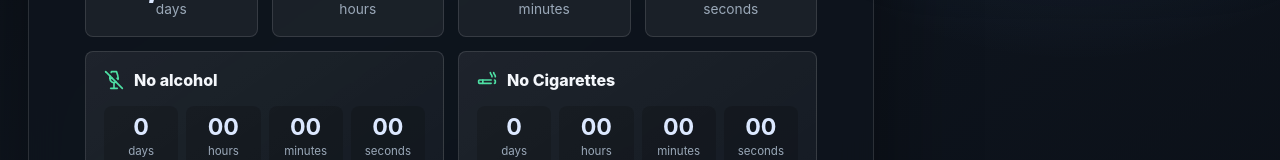
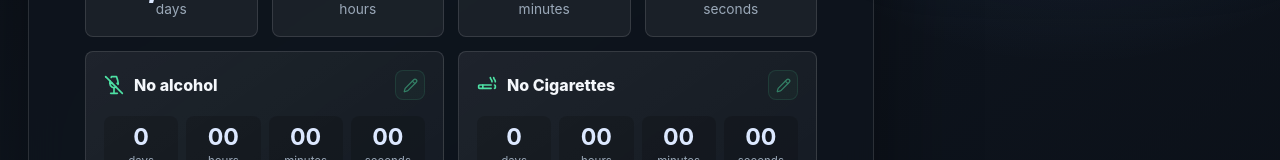
Before and after one commit to Esmodeo/playground, a React (Vite) app: page / in a window 1280 px wide. Shown: the part 564-724 px from the top of the page. Built offline with nearby package versions, Linux system fonts and the light colour scheme; no server answers.

Commit message:
Store health streak dates in Firebase

```diff
--- a/src/main.jsx
+++ b/src/main.jsx
@@ -1,6 +1,6 @@
 import React, { useEffect, useMemo, useState } from 'react';
 import { createRoot } from 'react-dom/client';
-import { Check, Cigarette, Clock3, Plus, RefreshCw, Target, Trash2, WineOff } from 'lucide-react';
+import { Check, Cigarette, Clock3, Pencil, Plus, RefreshCw, Target, Trash2, WineOff, X } from 'lucide-react';
 import { onAuthStateChanged, signInAnonymously } from 'firebase/auth';
 import {
   addDoc,
@@ -12,6 +12,7 @@ import {
   orderBy,
   query,
   serverTimestamp,
+  setDoc,
   updateDoc,
 } from 'firebase/firestore';
 import { auth, db } from './firebase';
@@ -25,6 +26,19 @@ const MONTHLY_AMOUNT = 3000;
 const ANNUAL_INFLATION_RATE = 0.02;
 const YEAR_IN_MILLISECONDS = 365.2425 * 24 * 60 * 60 * 1000;
 const TODO_COLLECTION = 'todos';
+const HEALTH_SETTINGS_COLLECTION = 'settings';
+const HEALTH_DEFAULTS = {
+  noAlcohol: {
+    icon: WineOff,
+    startDate: NO_ALCOHOL_START_DATE,
+    title: 'No alcohol',
+  },
+  noCigarettes: {
+    icon: Cigarette,
+    startDate: NO_CIGARETTES_START_DATE,
+    title: 'No Cigarettes',
+  },
+};
 
 function addMonths(date, amount) {
   const next = new Date(date);
@@ -129,6 +143,20 @@ function getOverallProgress(now) {
   return Math.max(0, Math.min(1, elapsed / total));
 }
 
+function toDateInputValue(date) {
+  const offsetDate = new Date(date.getTime() - date.getTimezoneOffset() * 60 * 1000);
+  return offsetDate.toISOString().slice(0, 16);
+}
+
+function parseStoredDate(value, fallback) {
+  if (!value) {
+    return fallback;
+  }
+
+  const parsed = new Date(value);
+  return Number.isNaN(parsed.getTime()) ? fallback : parsed;
+}
+
 function getTodosQuery() {
   return query(collection(db, TODO_COLLECTION), orderBy('createdAt', 'desc'));
 }
@@ -147,6 +175,13 @@ function App() {
   const [todoError, setTodoError] = useState('');
   const [todoUserId, setTodoUserId] = useState('');
   const [isSyncingTodos, setIsSyncingTodos] = useState(false);
+  const [healthStartDates, setHealthStartDates] = useState(() =>
+    Object.fromEntries(Object.entries(HEALTH_DEFAULTS).map(([id, section]) => [id, section.startDate])),
+  );
+  const [healthEditor, setHealthEditor] = useState(null);
+  const [healthDraftDate, setHealthDraftDate] = useState('');
+  const [healthError, setHealthError] = useState('');
+  const [isSavingHealthDate, setIsSavingHealthDate] = useState(false);
 
   useEffect(() => {
     const timer = window.setInterval(() => setNow(new Date()), 250);
@@ -183,13 +218,89 @@ function App() {
     );
   }, [todoUserId]);
 
+  useEffect(() => {
+    if (!todoUserId) {
+      return undefined;
+    }
+
+    const unsubscribers = Object.entries(HEALTH_DEFAULTS).map(([id, section]) =>
+      onSnapshot(
+        doc(db, HEALTH_SETTINGS_COLLECTION, id),
+        (snapshot) => {
+          const startDate = parseStoredDate(snapshot.data()?.startDate, section.startDate);
+          setHealthStartDates((current) => ({
+            ...current,
+            [id]: startDate,
+          }));
+          setHealthError('');
+        },
+        () => {
+          setHealthError('Could not load start dates');
+        },
+      ),
+    );
+
+    return () => {
+      unsubscribers.forEach((unsubscribe) => unsubscribe());
+    };
+  }, [todoUserId]);
+
   const countdown = useMemo(() => getCountdown(now), [now]);
   const duration = useMemo(() => formatDuration(countdown.millisecondsLeft), [countdown.millisecondsLeft]);
   const overallProgress = useMemo(() => getOverallProgress(now), [now]);
-  const healthSections = [
-    { icon: WineOff, startDate: NO_ALCOHOL_START_DATE, title: 'No alcohol' },
-    { icon: Cigarette, startDate: NO_CIGARETTES_START_DATE, title: 'No Cigarettes' },
-  ];
+  const healthSections = Object.entries(HEALTH_DEFAULTS).map(([id, section]) => ({
+    ...section,
+    id,
+    startDate: healthStartDates[id] || section.startDate,
+  }));
+
+  function openHealthEditor(section) {
+    setHealthEditor(section);
+    setHealthDraftDate(toDateInputValue(section.startDate));
+    setHealthError('');
+  }
+
+  function closeHealthEditor() {
+    if (isSavingHealthDate) {
+      return;
+    }
+
+    setHealthEditor(null);
+    setHealthDraftDate('');
+  }
+
+  async function saveHealthStartDate(event) {
+    event.preventDefault();
+
+    if (!healthEditor || !todoUserId) {
+      return;
+    }
+
+    const nextDate = new Date(healthDraftDate);
+    if (!healthDraftDate || Number.isNaN(nextDate.getTime())) {
+      setHealthError('Choose a valid date and time');
+      return;
+    }
+
+    setIsSavingHealthDate(true);
+    try {
+      await setDoc(
+        doc(db, HEALTH_SETTINGS_COLLECTION, healthEditor.id),
+        {
+          startDate: nextDate.toISOString(),
+          updatedAt: serverTimestamp(),
+        },
+        { merge: true },
+      );
+      setHealthEditor(null);
+      setHealthDraftDate('');
+      setHealthError('');
+    } catch {
+      setHealthError('Could not save start date');
+    } finally {
+      setIsSavingHealthDate(false);
+    }
+  }
 
   async function syncTodos() {
     if (!todoUserId || isSyncingTodos) {
@@ -306,11 +417,26 @@ function App() {
           </div>
 
           <div className="health-grid" aria-label="Health streak counters">
-            {healthSections.map(({ icon: Icon, startDate, title }) => (
+            {healthSections.map((section) => {
+              const { icon: Icon, startDate, title } = section;
+
+              return (
               <section className="health-card" key={title} aria-label={title}>
                 <div className="health-heading">
-                  <Icon size={20} aria-hidden="true" />
-                  <h2>{title}</h2>
+                  <div className="health-title">
+                    <Icon size={20} aria-hidden="true" />
+                    <h2>{title}</h2>
+                  </div>
+                  <button
+                    aria-label={`Edit ${title} start date`}
+                    className="health-edit"
+                    disabled={!todoUserId}
+                    onClick={() => openHealthEditor(section)}
+                    title={`Edit ${title} start date`}
+                    type="button"
+                  >
+                    <Pencil size={15} aria-hidden="true" />
+                  </button>
                 </div>
                 <div className="health-time">
                   {formatElapsedTime(now.getTime() - startDate.getTime()).map((item) => (
@@ -321,7 +447,8 @@ function App() {
                   ))}
                 </div>
               </section>
-            ))}
+              );
+            })}
           </div>
         </section>
 
@@ -392,6 +519,38 @@ function App() {
           )}
         </aside>
       </div>
+
+      {healthEditor && (
+        <div className="dialog-backdrop" role="presentation" onClick={closeHealthEditor}>
+          <section
+            aria-labelledby="health-dialog-title"
+            aria-modal="true"
+            className="health-dialog"
+            onClick={(event) => event.stopPropagation()}
+            role="dialog"
+          >
+            <div className="dialog-heading">
+              <h2 id="health-dialog-title">Edit {healthEditor.title}</h2>
+              <button aria-label="Close dialog" onClick={closeHealthEditor} type="button">
+                <X size={18} aria-hidden="true" />
+              </button>
+            </div>
+            <form className="health-dialog-form" onSubmit={saveHealthStartDate}>
+              <label htmlFor="health-start-date">Start date and time</label>
+              <input
+                id="health-start-date"
+                onChange={(event) => setHealthDraftDate(event.target.value)}
+                type="datetime-local"
+                value={healthDraftDate}
+              />
+              {healthError && <p className="dialog-error">{healthError}</p>}
+              <button disabled={isSavingHealthDate || !todoUserId} type="submit">
+                {isSavingHealthDate ? 'Saving' : 'Save'}
+              </button>
+            </form>
+          </section>
+        </div>
+      )}
     </main>
   );
 }
--- a/src/styles.css
+++ b/src/styles.css
@@ -224,9 +224,17 @@ h1 {
 .health-heading {
   display: flex;
   align-items: center;
-  gap: 10px;
+  justify-content: space-between;
+  gap: 12px;
   margin-bottom: 16px;
   color: var(--green);
+}
+
+.health-title {
+  display: flex;
+  min-width: 0;
+  align-items: center;
+  gap: 10px;
 }
 
 .health-heading h2 {
@@ -235,6 +243,34 @@ h1 {
   font-size: 1rem;
   font-weight: 800;
   letter-spacing: 0;
+}
+
+.health-edit {
+  display: inline-grid;
+  width: 30px;
+  height: 30px;
+  flex: 0 0 auto;
+  place-items: center;
+  border: 1px solid rgba(78, 224, 164, 0.24);
+  border-radius: 8px;
+  cursor: pointer;
+  background: rgba(78, 224, 164, 0.08);
+  color: var(--green);
+  transition:
+    border-color 160ms ease,
+    background 160ms ease,
+    transform 160ms ease;
+}
+
+.health-edit:hover:not(:disabled) {
+  border-color: rgba(78, 224, 164, 0.52);
+  background: rgba(78, 224, 164, 0.16);
+  transform: translateY(-1px);
+}
+
+.health-edit:disabled {
+  cursor: wait;
+  opacity: 0.5;
 }
 
 .health-time {
@@ -477,6 +513,101 @@ h1 {
   background: rgba(255, 255, 255, 0.035);
 }
 
+.dialog-backdrop {
+  position: fixed;
+  inset: 0;
+  z-index: 10;
+  display: grid;
+  place-items: center;
+  padding: 20px;
+  background: rgba(5, 8, 13, 0.72);
+  backdrop-filter: blur(10px);
+}
+
+.health-dialog {
+  width: min(100%, 380px);
+  padding: 20px;
+  border: 1px solid var(--line);
+  border-radius: 8px;
+  background: rgba(14, 20, 29, 0.96);
+  box-shadow: 0 30px 100px rgba(0, 0, 0, 0.42);
+}
+
+.dialog-heading {
+  display: flex;
+  align-items: center;
+  justify-content: space-between;
+  gap: 12px;
+  margin-bottom: 18px;
+}
+
+.dialog-heading h2 {
+  margin: 0;
+  color: var(--ink);
+  font-size: 1.08rem;
+}
+
+.dialog-heading button {
+  display: inline-grid;
+  width: 34px;
+  height: 34px;
+  place-items: center;
+  border: 1px solid var(--line);
+  border-radius: 8px;
+  cursor: pointer;
+  background: rgba(0, 0, 0, 0.18);
+  color: var(--muted);
+}
+
+.health-dialog-form {
+  display: grid;
+  gap: 12px;
+}
+
+.health-dialog-form label {
+  color: var(--muted);
+  font-size: 0.8rem;
+  font-weight: 700;
+}
+
+.health-dialog-form input {
+  width: 100%;
+  height: 42px;
+  padding: 0 12px;
+  border: 1px solid var(--line);
+  border-radius: 8px;
+  outline: none;
+  background: rgba(0, 0, 0, 0.22);
+  color: var(--ink);
+  color-scheme: dark;
+}
+
+.health-dialog-form input:focus {
+  border-color: rgba(78, 224, 164, 0.58);
+  box-shadow: 0 0 0 3px rgba(78, 224, 164, 0.14);
+}
+
+.health-dialog-form > button {
+  height: 42px;
+  border: 1px solid rgba(78, 224, 164, 0.45);
+  border-radius: 8px;
+  cursor: pointer;
+  background: rgba(78, 224, 164, 0.16);
+  color: var(--green);
+  font-weight: 800;
+}
+
+.health-dialog-form > button:disabled {
+  cursor: wait;
+  opacity: 0.56;
+}
+
+.dialog-error {
+  margin: 0;
+  color: var(--rose);
+  font-size: 0.78rem;
+}
+
 .sr-only {
   position: absolute;
   width: 1px;
```
Also changed, not shown: 1 other file (tests, documents, lock files or other folders).
